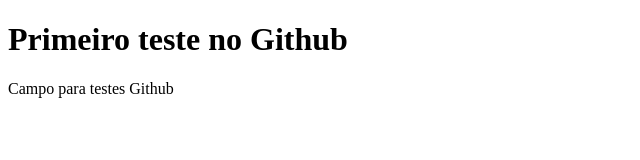
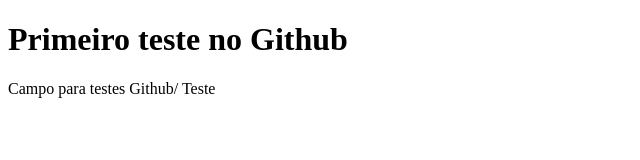
Before and after one commit to Luiz-vqs/aula-test-github-, a plain HTML site: page index.html in a window 1280 px wide. Shown: the full height of the page, 0-640 px from the left. Drawn offline with Linux system fonts and the light colour scheme.

Commit message:
modificar texto

```diff
--- a/index.html
+++ b/index.html
@@ -7,6 +7,6 @@
 </head>
 <body>
     <h1> Primeiro teste no Github </h1>
-    <p> Campo para testes Github </p>
+    <p> Campo para testes Github/ Teste</p>
 </body>
 </html>
```
Also changed, not shown: 1 other file.
